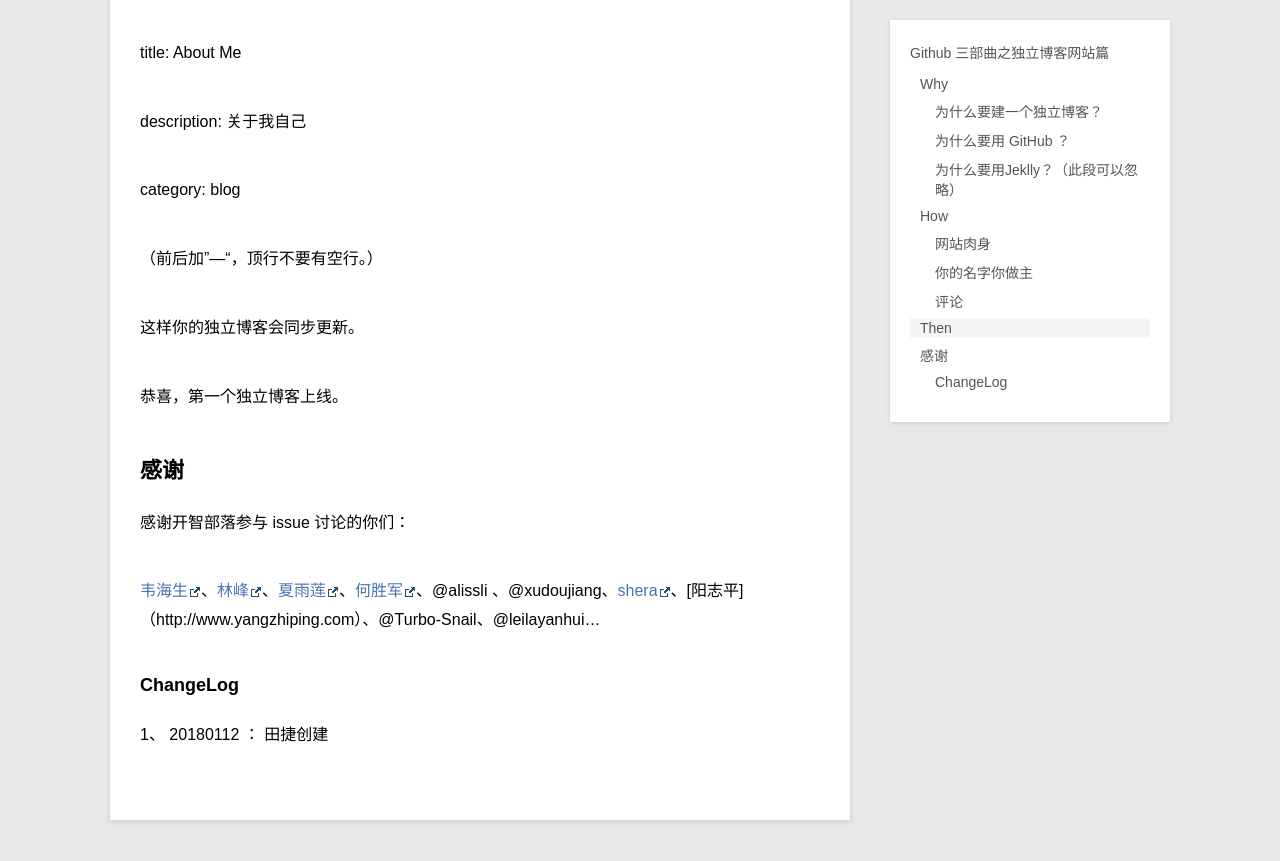
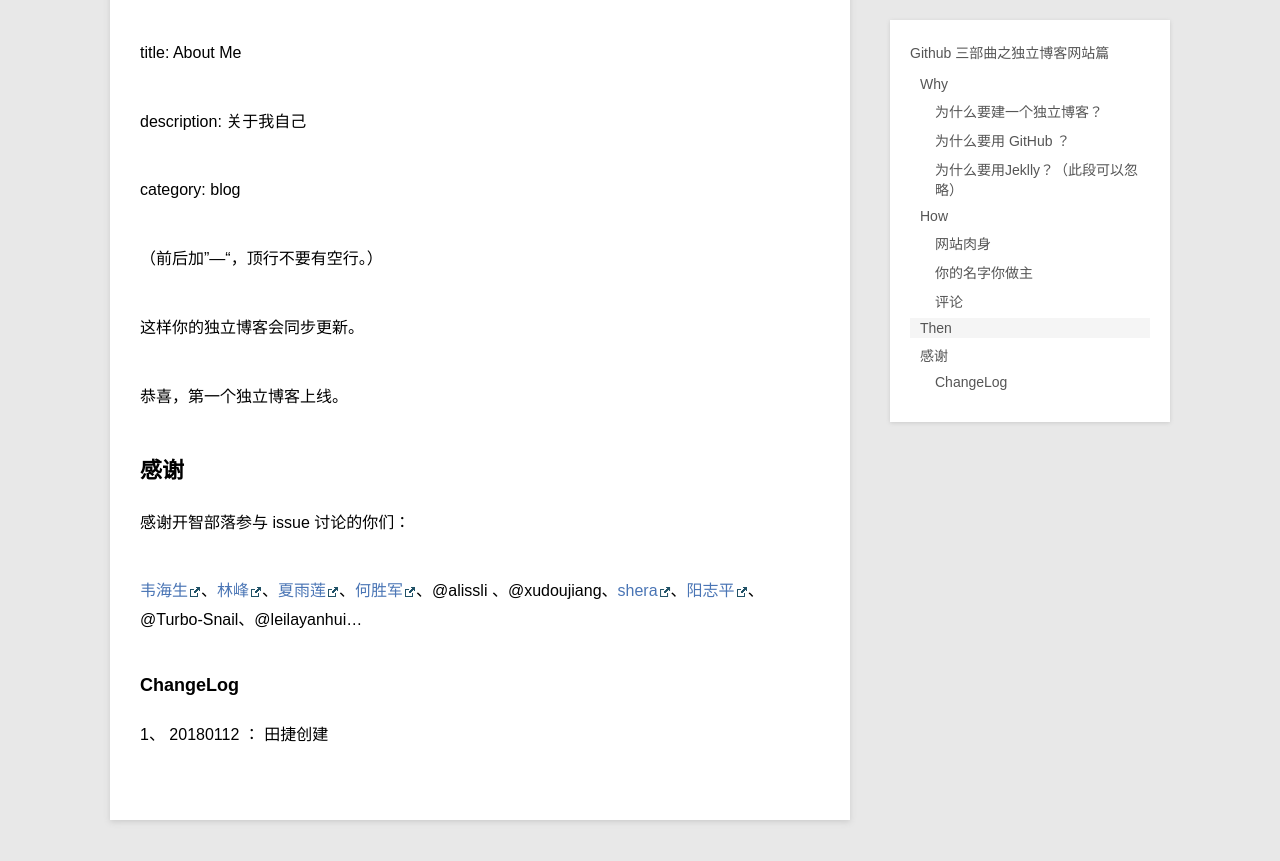
Before and after one commit to violettianjie/violettianjie.github.io, a Jekyll site: the page built from _posts/blog/2018-01-12-GitHubBlog.md, in a window 1280 px wide and 900 px high, scrolled down 2964 px. Shown: the top 861 px of the window. Built offline with Jekyll 4.4.1, drawn with Linux system fonts in a browser that asks for light colours; comment, search, counter and statistics services are not loaded; part of the change alters nothing that is shown.

Commit message:
Update 2018-01-12-GitHubBlog.md

```diff
--- a/_posts/blog/2018-01-12-GitHubBlog.md
+++ b/_posts/blog/2018-01-12-GitHubBlog.md
@@ -109,7 +109,7 @@ category: blog
 
 感谢开智部落参与 issue 讨论的你们：
 
-[韦海生](https://www.weihaisheng.com)、[林峰](http://linfeng365.com)、[夏雨莲](xiayulian.com)、[何胜军](https://bigv027.github.io/)、@alissli 、@xudoujiang、[shera](http://sherahouse.com)、[阳志平]（http://www.yangzhiping.com）、@Turbo-Snail、@leilayanhui...
+[韦海生](https://www.weihaisheng.com)、[林峰](http://linfeng365.com)、[夏雨莲](xiayulian.com)、[何胜军](https://bigv027.github.io/)、@alissli 、@xudoujiang、[shera](http://sherahouse.com)、[阳志平](http://www.yangzhiping.com)、@Turbo-Snail、@leilayanhui...
 
 ### ChangeLog
 
```
